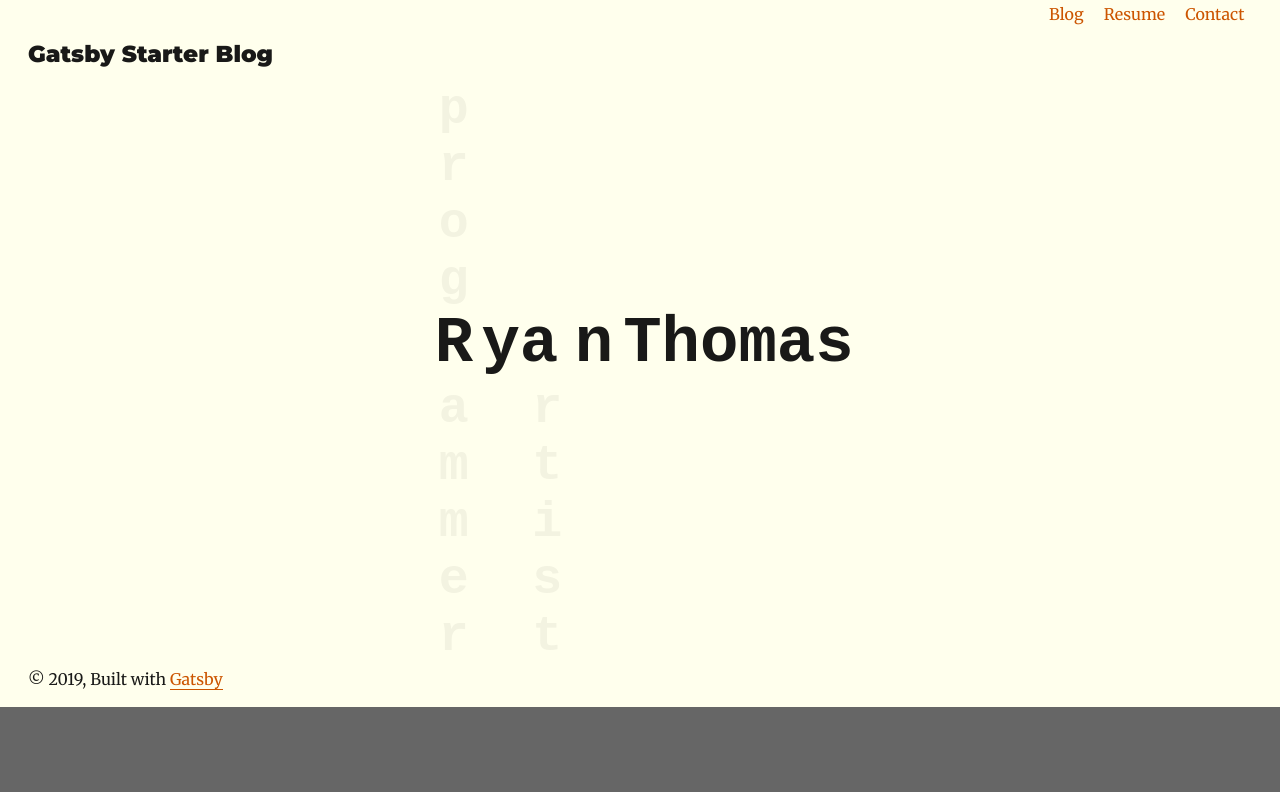
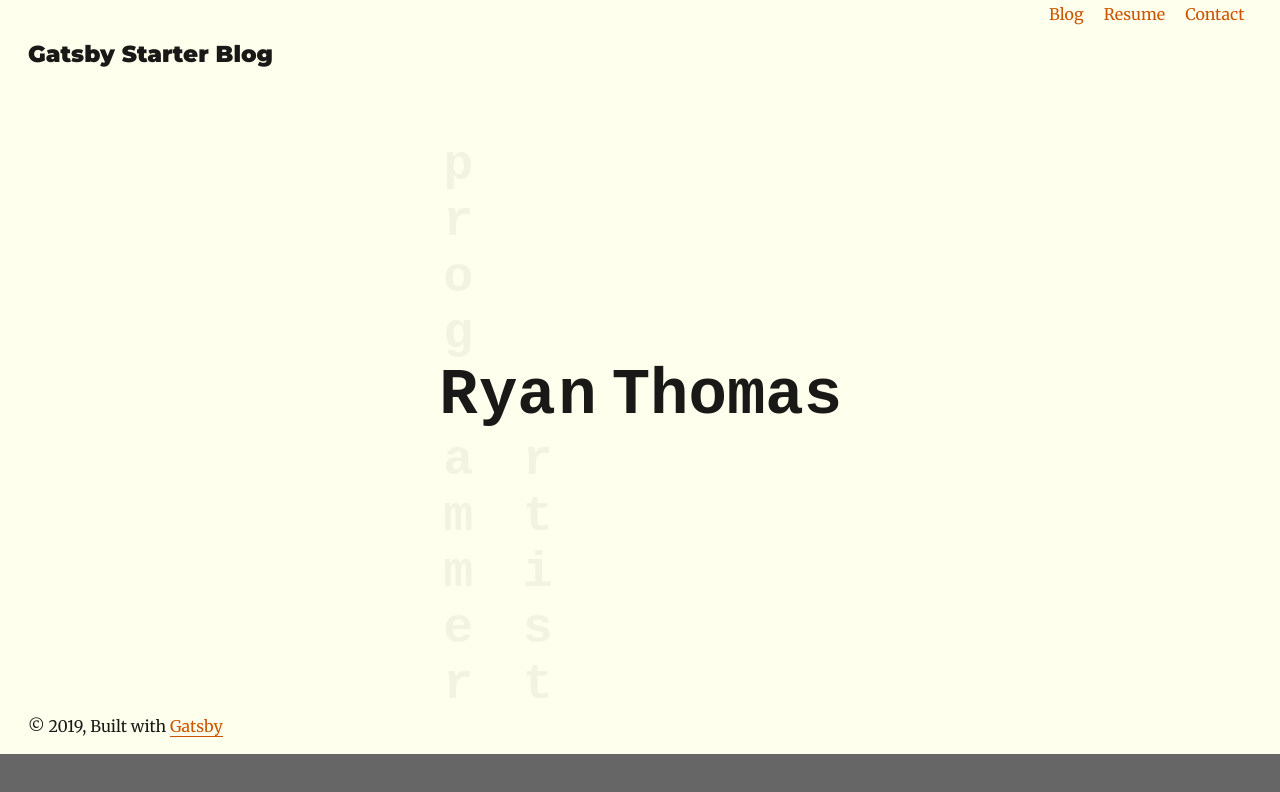
Before and after one commit to RyanThomasTech/crossworded_www, a Gatsby site: page /splash in a window 1280 px wide. Built offline with nearby package versions, Linux system fonts and the light colour scheme; Gatsby itself is replaced by a stand-in of ours; some packages are replaced by stand-ins of ours; a web font is replaced by a local one.

Commit message:
containers-in-containers idea works for the behavior I was seeking. Still a bit unsure about the vertical crossword design now that Im seeing it

```diff
--- a/src/pages/splash.css
+++ b/src/pages/splash.css
@@ -1,9 +1,9 @@
 @font-face {
-    font-family: 'roboto_monoregular';
-    src: url('../../fonts/robotomono-regular-webfont.woff2') format('woff2'),
-         url('../../fonts/robotomono-regular-webfont.woff') format('woff');
-    font-weight: normal;
-    font-style: normal;
+  font-family: "roboto_monoregular";
+  src: url("../../fonts/robotomono-regular-webfont.woff2") format("woff2"),
+    url("../../fonts/robotomono-regular-webfont.woff") format("woff");
+  font-weight: normal;
+  font-style: normal;
 }
 
 html {
@@ -20,45 +20,20 @@ h2 {
   font-family: "roboto_monoregular", monospace;
   font-size: 50px;
   margin: 0;
+  line-height: 41px;
 }
 
 .container {
   display: grid;
-  grid-template-columns: 1fr repeat(4, auto) 10px repeat(6, auto) 1fr;
-  grid-template-rows: repeat(3, auto);
-  pointer-events: none;
-}
-
-.container > .prog {
-  pointer-events: auto;
-  -webkit-transition: 0.5s;
-  transition: 0.2s;
-  cursor: default;
-}
-
-.container:hover > .prog {
-  -webkit-transition: 0.5s;
-  transition: 0.3s;
-  opacity: 1;
-}
-
-.container > .artist {
-  pointer-events: auto;
-  -webkit-transition: 0.5s;
-  transition: 0.2s;
-  cursor: default;
-}
-
-.container:hover > .artist {
-  -webkit-transition: 0.5s;
-  transition: 0.3s;
-  opacity: 1;
+  grid-template-columns: 1fr repeat(4, auto) 15px repeat(6, auto) 1fr;
+  grid-template-rows: 1fr auto 1fr;
 }
 
 .crossword {
   opacity: 0.05;
   writing-mode: vertical-rl;
   text-orientation: upright;
+  letter-spacing: -1px;
 }
 
 /*
@@ -68,37 +43,81 @@ h2 {
 /*
  * programmer
  */
+.verticalContainer-prog {
+  grid-area: 1 / 2 / 4 / 3;
+  display: grid;
+  grid-template-rows: 1fr auto 1fr;
+  pointer-events: none;
+}
 
-.prog-before {
-  grid-area: 1 / 2 / 2 / 3;
+.prog-r {
+  grid-area: 2 / 1 / 3 / 3;
   text-align: center;
 }
 
+.prog-before {
+  grid-area: 1 / 1 / 2 / 2;
+  text-align: right;
+}
+
 .prog-after {
-  grid-area: 3 / 2 / 4 / 3;
+  grid-area: 3 / 1 / 4 / 2;
+}
+
+.verticalContainer-prog > .prog {
+  pointer-events: auto;
+  -webkit-transition: 0.5s;
+  transition: 0.2s;
+  cursor: default;
+}
+
+.verticalContainer-prog:hover > .prog {
+  -webkit-transition: 0.5s;
+  transition: 0.3s;
+  opacity: 1;
 }
 
 /*
  * artist
  */
+.verticalContainer-artist {
+  grid-area: 1 / 4 / 4 / 5;
+  display: grid;
+  grid-template-rows: 1fr auto 1fr;
+  pointer-events: none;
+}
+
 .artist-after {
-    grid-area: 3 / 4 / 4 / 5;
+  grid-area: 3 / 1 / 4 / 2;
 }
+
+.artist-a {
+  grid-area: 2 / 1 / 3 / 2;
+}
+
+.verticalContainer-artist > .artist {
+  pointer-events: auto;
+  -webkit-transition: 0.5s;
+  transition: 0.2s;
+  cursor: default;
+}
+
+.verticalContainer-artist:hover > .artist {
+  -webkit-transition: 0.5s;
+  transition: 0.3s;
+  opacity: 1;
+}
+
 /*
      * name
      * */
-
-.ryan-r {
-  grid-area: 2 / 2 / 3 / 3;
-  text-align: center;
-}
 
 .ryan-y {
   grid-area: 2 / 3 / 3 / 4;
 }
 
 .ryan-a0 {
-  grid-area: 2 / 4 / 3 / 5;
+  grid-area: 1 / 4 / 2 / 5;
 }
 
 .ryan-n {
--- a/src/pages/splash.js
+++ b/src/pages/splash.js
@@ -21,14 +21,8 @@ class splash extends React.Component {
     return (
       <Layout location="splash">
         <span className="container">
-          <span className="ryan-r prog">
-            <h1>R</h1>
-          </span>
           <span className="ryan-y">
             <h1>y</h1>
-          </span>
-          <span className="ryan-a0 artist">
-            <h1>a</h1>
           </span>
           <span className="ryan-n">
             <h1>n</h1>
@@ -51,14 +45,24 @@ class splash extends React.Component {
           <span className="ryan-s">
             <h1>s</h1>
           </span>
+          <span className="verticalContainer-prog">
+            <span className="prog-r prog">
+              <h1>R</h1>
+            </span>
             <span className="prog-before prog crossword">
               <h2>prog</h2>
             </span>
             <span className="prog-after prog crossword">
               <h2>ammer</h2>
             </span>
+          </span>
+          <span className="verticalContainer-artist artist">
+            <span className="artist-a artist">
+              <h1>a</h1>
+            </span>
             <span className="artist-after artist crossword">
               <h2>rtist</h2>
+            </span>
           </span>
         </span>
       </Layout>
```
Lines whose indentation alone changed are shown as unchanged.
